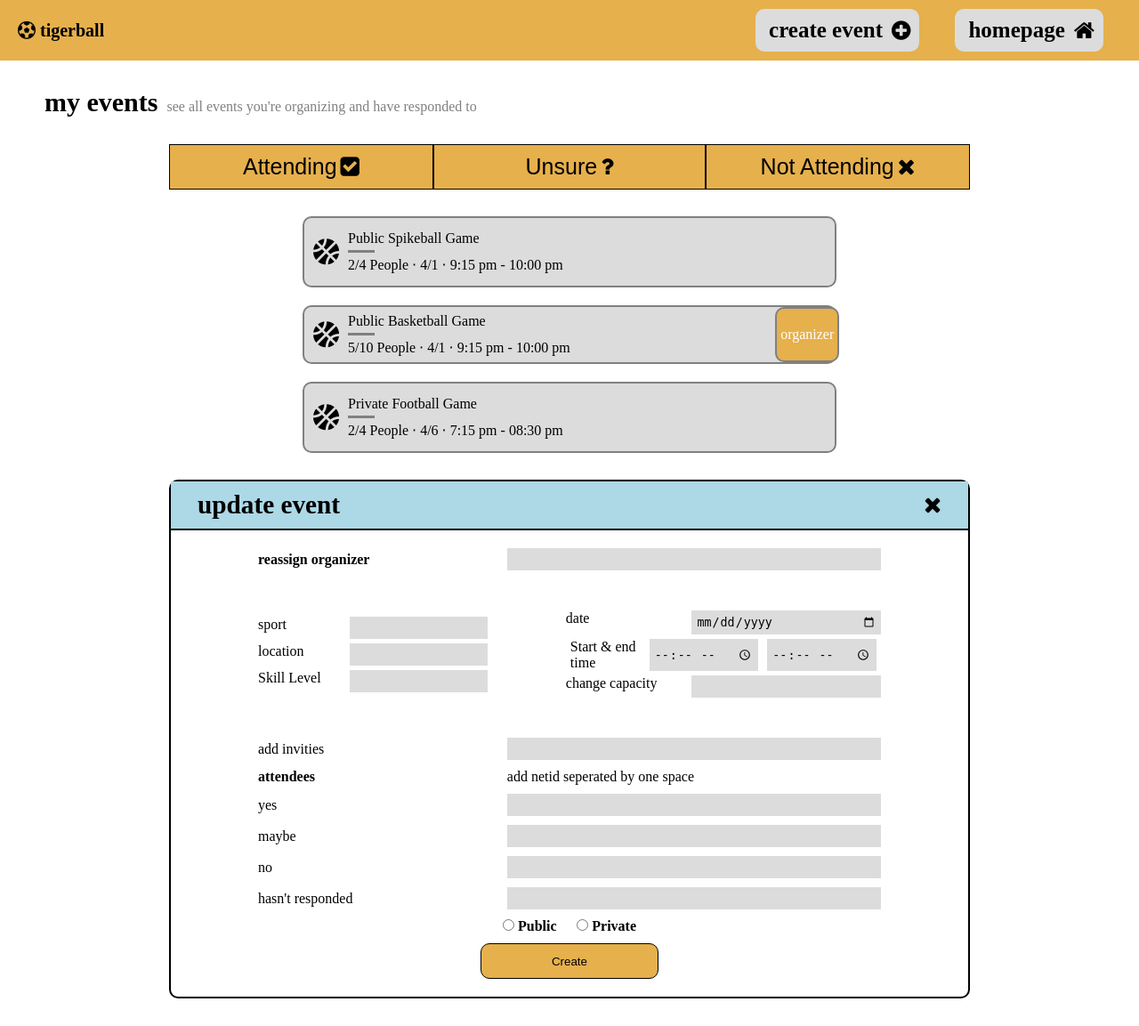
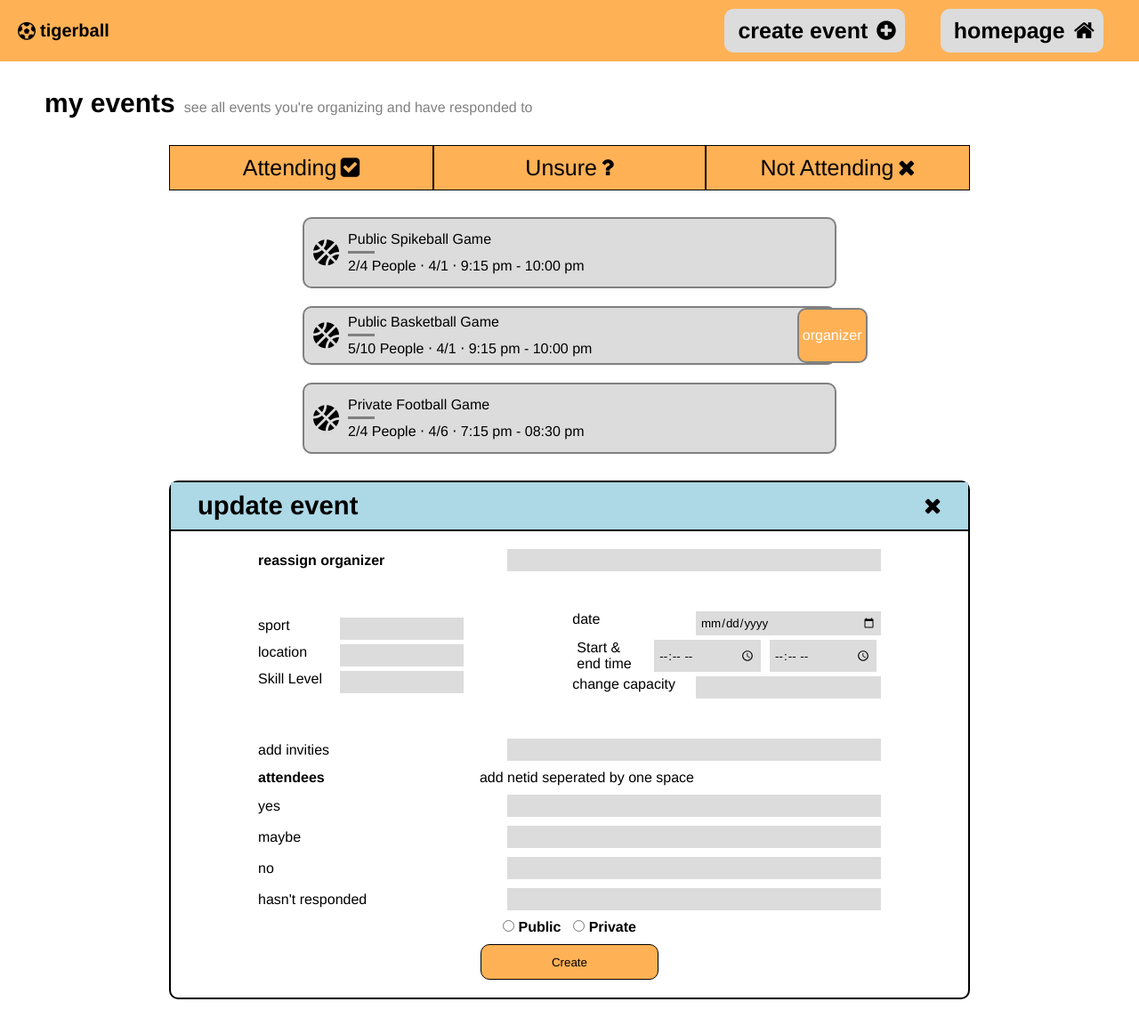
Before and after one commit to nikhil-a0/TigerBall, a Flask app: template templates/event2.html in a window 1280 px wide. Shown: the whole page at 89% size. Before the commit the page ends 1122 px from the top, so only its background shows below. Run offline with Flask 2, Linux system fonts and the light colour scheme; the template is opened without the code that fills it, so the values that code supplies are empty; some libraries are stand-ins or nearby versions.

Commit message:
front end shit

```diff
--- a/static/event.css
+++ b/static/event.css
@@ -2,10 +2,15 @@
     padding: 0;
     margin: 0;
     box-sizing: border-box;
+    font-family: "Helvetica"
+}
+
+.emoji {
+    font-size: 30px;
 }
 
 header {
-    background-color: rgb(230, 176, 76);
+    background-color: rgb(255, 177, 85);
     color: black;
     display: flex;
     justify-content: space-between;
@@ -71,7 +76,7 @@ a {
     grid-template-columns: 33% 34% 33%;
     justify-content: space-between;
     align-items: center;
-    background-color: rgb(230, 176, 76);
+    background-color: rgb(255, 177, 85);
     text-align: center;
 }
 
@@ -85,7 +90,7 @@ a {
 .events div button {
     border: 0;
     outline: 0;
-    background-color: rgb(230, 176, 76);
+    background-color: rgb(255, 177, 85);
     font-size: 25px;
 }
 
@@ -128,7 +133,7 @@ a {
     border: 2px solid gray;
     border-radius: 10px;
     padding: 20px 4px;
-    background-color: rgb(230, 176, 76);
+    background-color: rgb(255, 177, 85);
     color: white;
 }
 
@@ -220,12 +225,12 @@ a {
     padding: 10px;
     border: 1px solid black;
     border-radius: 10px;
-    background-color: rgb(230, 176, 76);
+    background-color: rgb(255, 177, 85);
     cursor: pointer;
     text-align: center;
 }
 
 .box-button button {
     border: 0;
-    background-color: rgb(230, 176, 76);
+    background-color: rgb(255, 177, 85);
 }
```
Also changed, not shown: static/pend.css (+7 -0 lines), templates/create.html (+6 -4 lines), templates/event.html (+23 -2 lines), templates/eventdetails-1.html (+6 -2 lines), templates/eventupdate-1.html (+13 -9 lines), templates/index-1.html (+9 -3 lines).
